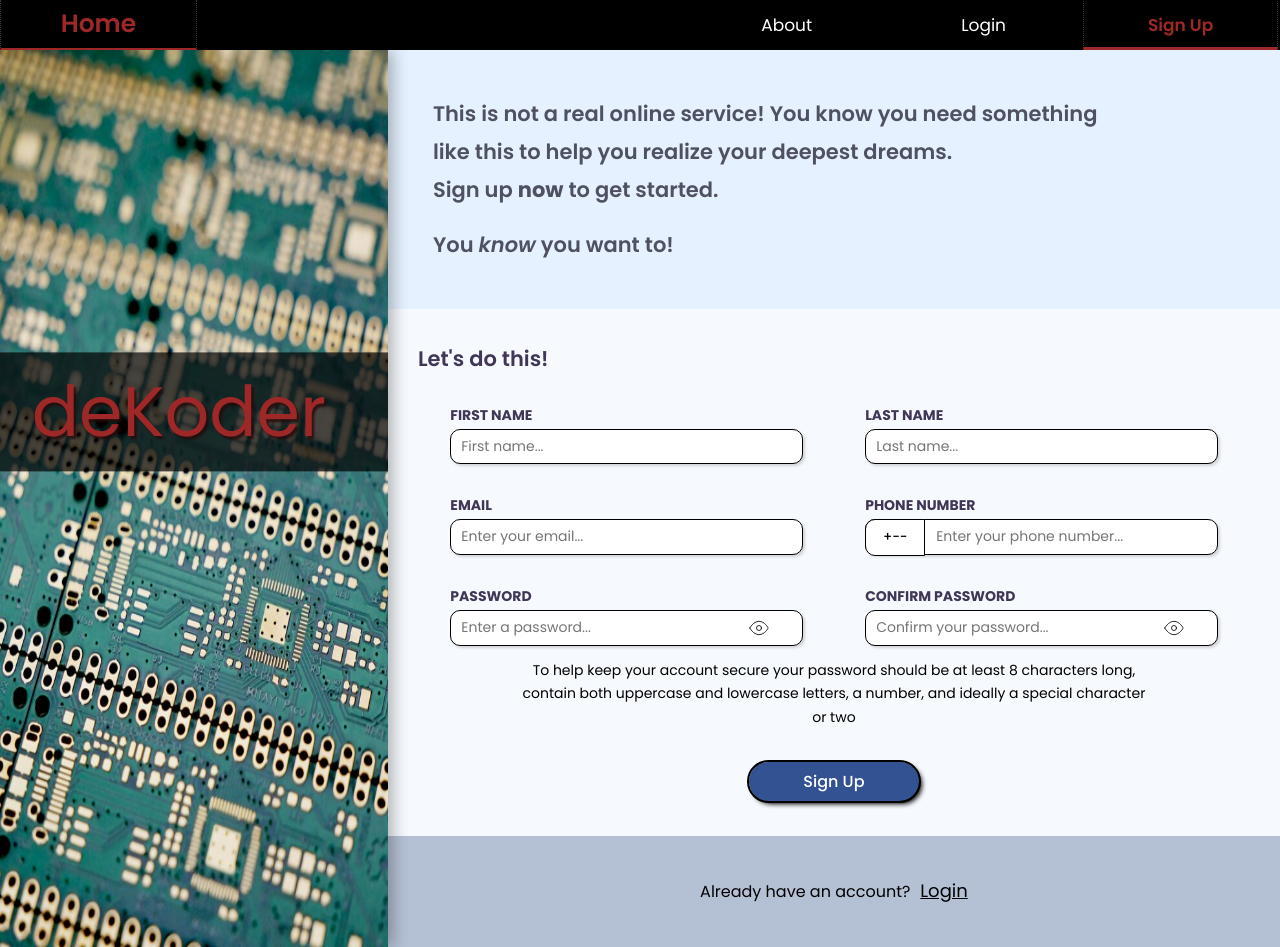
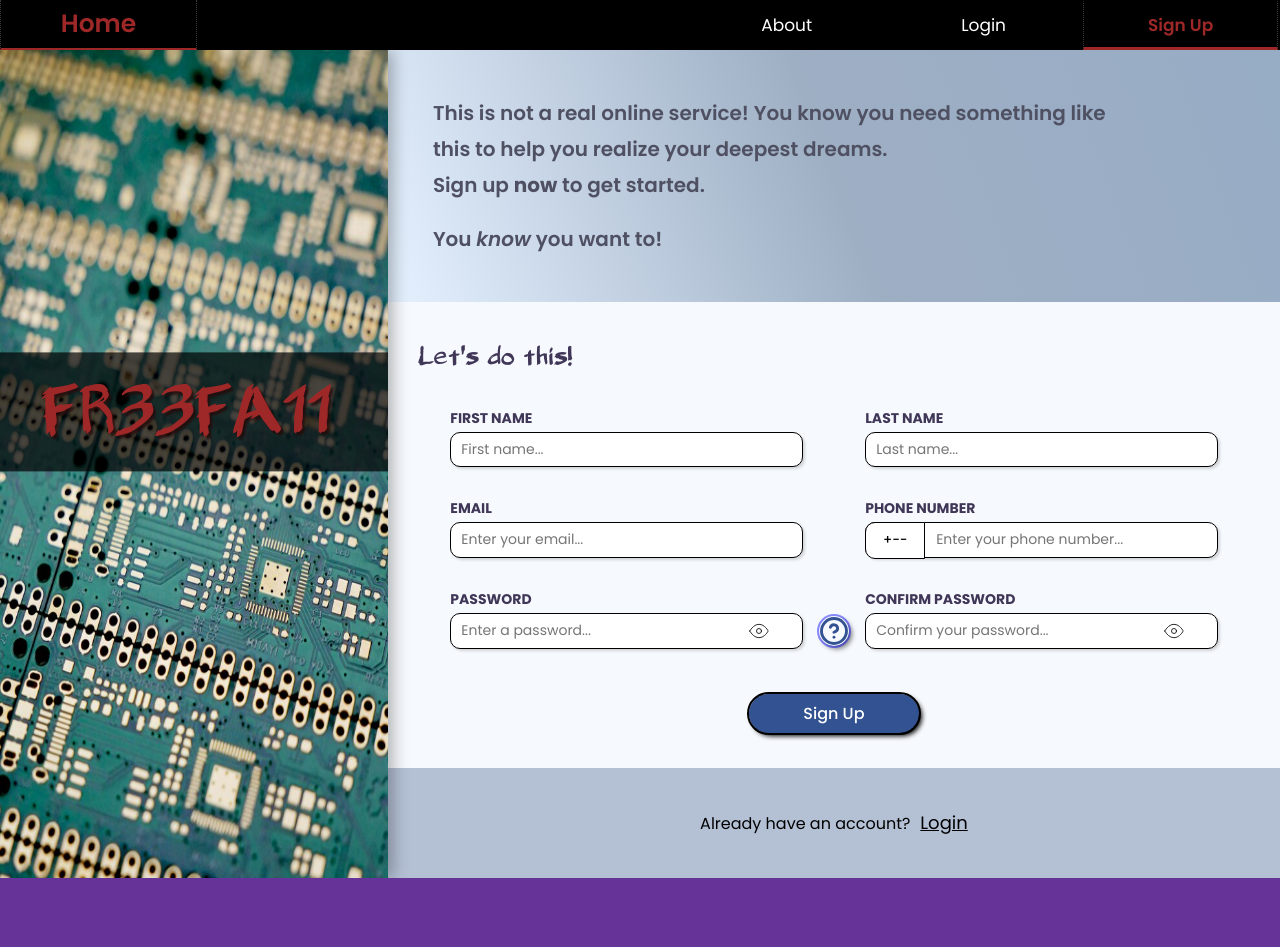
Before and after one commit to deKoder-ai/template, a website built with webpack: page src/index.html in a window 1280 px wide. Both pictures are taken after a click on the button "Sign Up". After the commit the page ends 878 px from the top, so only its background shows below. Built offline with nearby package versions, Linux system fonts and the light colour scheme.

```diff
--- a/package.json
+++ b/package.json
@@ -8,7 +8,8 @@
     "build": "webpack",
     "dev": "webpack serve",
     "deploy": "git subtree push --prefix dist origin gh-pages",
-    "g": "git add . && git commit"
+    "g": "git add . && git commit",
+    "gp": "git push origin main"
   },
   "keywords": [],
   "author": "",
--- a/src/css/styles.css
+++ b/src/css/styles.css
@@ -10,6 +10,7 @@
   --red: #9e2828;
   --green: #228B22;
   /* #32CD32 */
+  --blue: #335291;
 }
 html {
   color: var(--text-col);
--- a/src/js/pages/SignUp/SignUp.js
+++ b/src/js/pages/SignUp/SignUp.js
@@ -10,7 +10,7 @@
     this.container = container;
     this.html = html;
     this.countryCodes = countryCodes;
-    this.passwordMsgText = `To help keep your account secure your password should be at least 8 characters long, contain both uppercase and lowercase letters, a number, and ideally a special character or two`;
+    this.passwordMsgText = `To help keep your account secure your password should be at least 8 characters long, contain both upper and lowercase letters, a number, and ideally a special character or two`;
     this.show = 0;
     // build
     this.container.innerHTML = '';
@@ -38,6 +38,7 @@
     this.showPassBtn2 = document.getElementById('login-show-password-btn-2');
     this.showPassBtn2.setAttribute('tabindex', '-1');
     this.countryCodesDiv = document.getElementById('countryCodesDiv');
+    this.passwordHelp = document.getElementById('sign-up-password-help');
   };
   eventHandlers = () => {
     this.signUpForm.addEventListener('submit', this.preventFormSubmitDefault);
@@ -54,10 +55,8 @@
     this.SignUpBtnInput.addEventListener('click', this.submit);
     this.showPassBtn1.addEventListener('click', this.showPassword);
     this.showPassBtn2.addEventListener('click', this.showPassword);
-    this.countryCodesSearch.content.addEventListener(
-      'click',
-      this.getCountryCode,
-    );
+    this.countryCodesSearch.content.addEventListener('click', this.getCountryCode);
+    this.passwordHelp.addEventListener('click', this.showPassHelp);
   };
   getErrorMsgs = () => {
     this.firstNameErr = document.getElementById('sign-up-first-name-error');
@@ -247,6 +246,9 @@
       this.password2Input.type = 'password';
     }
   };
+  showPassHelp = () => {
+    this.passwordMsg.classList.toggle('show-pass-instructions');
+  }
   createCountryCodeDropdown = () => {
     this.countries = Object.keys(this.countryCodes);
     this.countryCodesSearch = new DropdownSearch(
--- a/src/js/pages/SignUp/signUp.css
+++ b/src/js/pages/SignUp/signUp.css
@@ -1,19 +1,24 @@
-/* @font-face {
-    font-family: adrip;
-    src: url(../fonts/adrip1.woff2);
+@font-face {
+    font-family: belligerent;
+    src: url(../../../fonts/belligerent.ttf);
     font-weight: bold;
     font-display: swap;
 }
-@font-face {
+/* @font-face {
     font-family: typo;
     src: url(../fonts/typo.woff2);
     font-display: swap;
-}
-@font-face {
+} */
+/* @font-face {
     font-family: montserrat;
     src: url(../fonts/montserrat-regular.woff2);
     font-display: swap;
 } */
+@font-face {
+  font-family: journal;
+  src: url(../../../fonts/journal.ttf);
+  font-display: swap;
+}
 #sign-up {
   position: relative;
   width: 100%;
@@ -47,12 +52,13 @@
   margin: 2rem 0rem 2rem 3rem;
 } */
 #sign-up-left-banner-strip h1 {
-  font-family: poppins, system-ui, sans-serif;
+  font-family: belligerent, poppins, sans-serif;
   font-size: clamp(7rem, (1rem + 10vw), 7rem);
   color: var(--red);
   text-align: center;
   font-weight: 400;
-  margin-right: 3rem;
+  margin-right: 1.5rem;
+  width: 100%;
   text-shadow: 2.5px 2.5px 2px #250a0ac9;
 }
 
@@ -71,15 +77,18 @@
   position: relative;
 }
 #sign-up-main-info-top {
+
   padding: 4.5rem 15rem 4.5rem 4.5rem;
   line-height: 1.8;
   width: 100%;
   background-color: #e5f1ff;
-  color: rgb(79, 81, 99);
+  color: #4f5163;
+  background-image: linear-gradient(70deg, #e5f1ff, #9eafc4, #97acc5);
 }
 #sign-up-main-info-top h2 {
   font-family: poppins, sans-serif;
-  font-size: 2.1rem;
+  font-size: 2rem;
+  /* line-height: 1.2; */
   text-wrap: pretty;
   font-weight: 600;
 }
@@ -88,7 +97,8 @@
   background-color: #f6f9fd;
 }
 #sign-up-main-info h2 {
-  font-size: 2.1rem;
+  font-family: belligerent, poppins, sans-serif;
+  font-size: 2.7rem;
   font-weight: 600;
   padding: 3.2rem 0rem 2.7rem 3rem;
   color: rgb(64, 54, 87);
@@ -132,7 +142,7 @@
   box-shadow: 2px 2px 3px rgba(0, 0, 0, 0.151);
 }
 #sign-up .sign-up-input:focus {
-  outline: 2px solid rgba(0, 0, 255, 0.589);
+  outline: 2px solid var(--blue)(0, 0, 255, 0.589);
 }
 #sign-up .form-error-msg {
   color: var(--red);
@@ -154,6 +164,7 @@
 }
 
 .password-instructions {
+  display: none;
   position: relative;
   top: -1.7rem;
   width: 70%;
@@ -161,6 +172,9 @@
   text-align: center;
   color: black;
   font-size: 1.4rem;
+}
+.show-pass-instructions {
+  display: block;
 }
 
 #sign-up .invalid {
@@ -189,7 +203,7 @@
   font-weight: 500;
   font-family: poppins, sans-serif;
   box-shadow: 3px 3px 5px black;
-  background-color: var(--login-color);
+  background-color: var(--blue);
   color: rgb(255, 255, 255);
 }
 #sign-up-submit-btn:hover,
@@ -198,6 +212,24 @@
   box-shadow: 5px 5px 7px black;
 }
 
+#sign-up-password-help {
+  position: absolute;
+  bottom: 3.3rem;
+  width: 3rem;
+  height: 3rem;
+  background-image: url('../../../img/help-circle.svg');
+  background-repeat: no-repeat;
+  background-position: center;
+  background-size: 100% 100%;
+  box-shadow: 3px 3px 5px rgba(0, 0, 0, 0.514);
+  border-radius: 50px;
+  background-color: none;
+  outline: 2px solid rgba(0, 0, 255, 0.445);
+}
+
+#sign-up-password-help:hover {
+  box-shadow: 3px 3px 5px rgba(0, 0, 0, 0.753);
+}
 
 
 
@@ -225,7 +257,7 @@
 }
 #sign-up #sign-up-login:hover,
 #sign-up #sign-up-login:focus {
-  color: blue;
+  color: var(--blue);
   font-weight: 600;
 }
 
@@ -275,14 +307,3 @@
 .sign-up-check-hide {
   display: none;
 }
-
-
-
-/*
- - begin refactor of SignUp.js
- - sort countries list alphabetically
- - Add events to close DropdownSearch on click away or escape press
- - Focus search box on open of DDSearch
- - Refactor DDSearch html to stick search box to the top of the list
-
-*/
--- a/src/js/pages/SignUp/signUp.html
+++ b/src/js/pages/SignUp/signUp.html
@@ -6,7 +6,7 @@
         alt="A picture of the Odin logo"
         id="odin-logo"
       /> -->
-      <h1>deKoder</h1>
+      <h1>FR33FA11</h1>
     </div>
   </div>
 
@@ -121,6 +121,7 @@
             <div id="sign-up-check-password-2" class="sign-up-check"></div>
             <button id="login-show-password-btn-2" class="login-show"></button>
           </div>
+          <button id="sign-up-password-help"></button>
         </div>
         <p id="password-instructions" class="password-instructions"></p>
         <div id="sign-up-submit-div">
```
Also changed, not shown: src/img/help-circle.svg (added).
